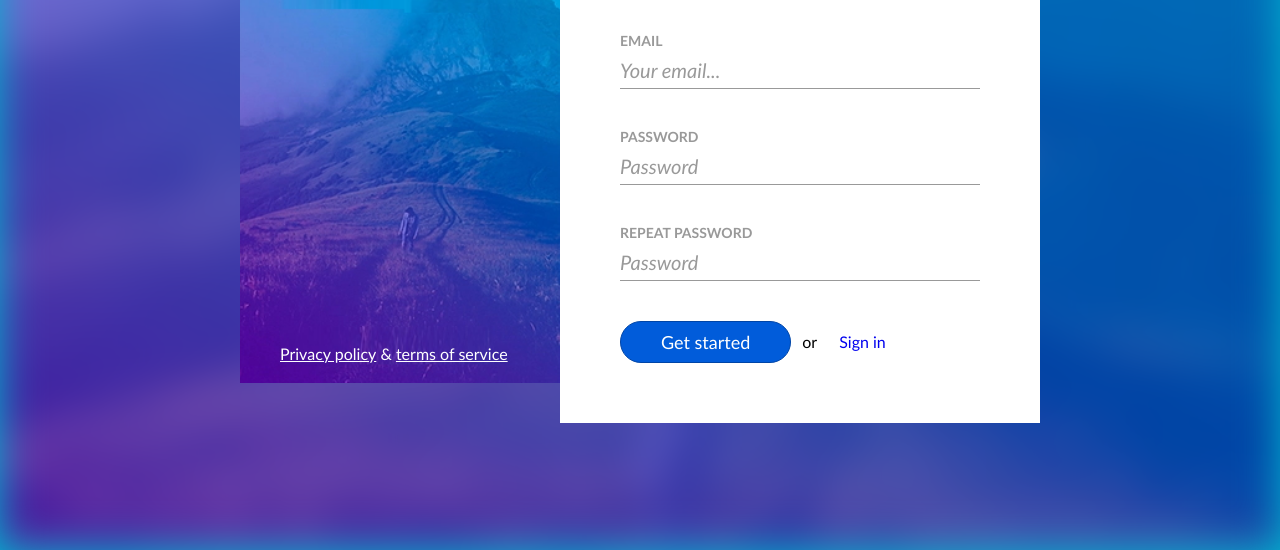
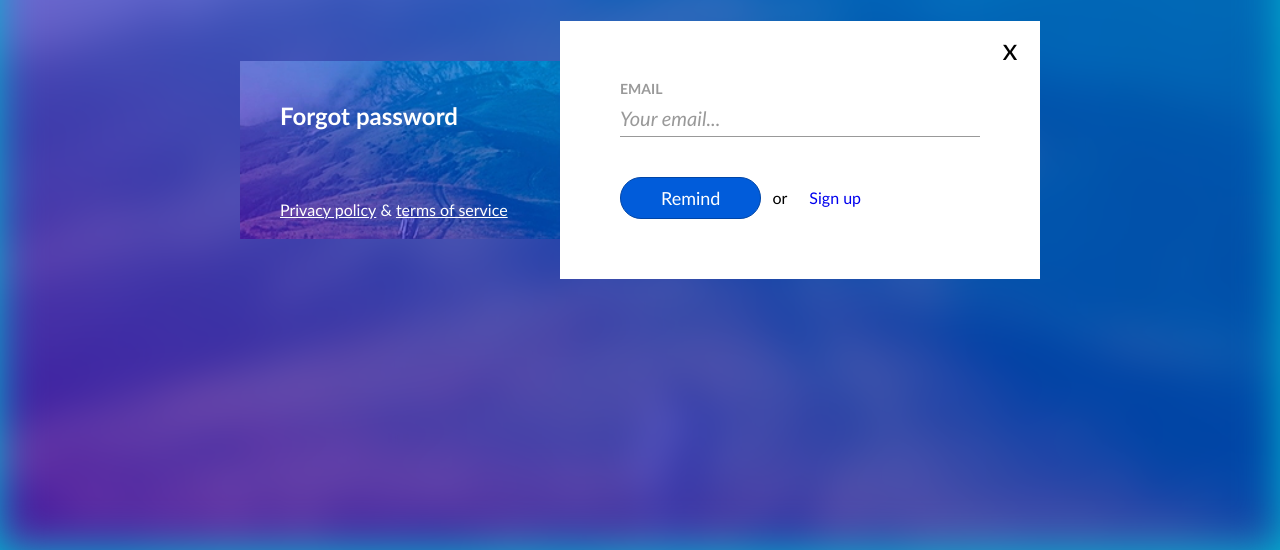
Before and after one commit to Atru8729/6-sign-up, a plain HTML site: page forgot-password/index.html in a window 1280 px wide. Shown: the part 250-800 px from the top of the page. Drawn offline with Linux system fonts and the light colour scheme.

Commit message:
Final edition

```diff
--- a/css/form.css
+++ b/css/form.css
@@ -1,86 +1,3 @@
-body,
-body * {
-    margin: 0;
-    padding: 0;
-    vertical-align: top;
-    box-sizing: border-box;
-    font-family: 'Gill Sans', 'Gill Sans MT', Calibri, 'Trebuchet MS', sans-serif;
-}
-
-body {
-    background-color: #00b4d0;
-}
-
-.background {
-    background-image: url(../img/hill.jpg);
-    background-repeat: no-repeat;
-    background-size: cover;
-    background-position: center;
-    height: 100vh;
-    filter: blur(20px);
-}
-
-.container {
-    display: inline-block;
-    width: 800px;
-    position: absolute;
-    top: 50%;
-    left: 50%;
-    transform: translate(-50%, -50%);
-}
-
-.left-column {
-    width: 40%;
-    float: left;
-    padding: 40px;
-    color: #fff;
-    background-color: #4c46a5;
-    background-image: url(../img/hill.jpg);
-    background-repeat: no-repeat;
-    background-size: cover;
-    background-position: center;
-    position: absolute;
-    top: 40px;
-    bottom: 40px;
-}
-
-.main-title {
-}
-
-.bottom-links {
-    position: absolute;
-    bottom: 20px;
-    left: 40px;
-    right: 40px;
-}
-
-.bottom-links > a {
-    color: #fff;
-}
-
-.bottom-links > span {
-}
-
-.right-column {
-    width: 60%;
-    padding: 60px;
-    float: right;
-    background-color: #fff;
-    position: relative;
-}
-
-.close {
-    display:inline-block;
-    width: 60px;
-    height: 60px;
-    text-align: center;
-    font-size: 30px;
-    line-height: 54px;
-    position: absolute;
-    top: 0;
-    right: 0;
-}
-
 .form {
 display: inline-block;
 width: 100%;
@@ -114,6 +31,18 @@ input {
     border-bottom: 1px solid #999;
 }
 
+::placeholder{
+    color: #999;
+    font-style: italic;
+}
+
+input:focus {
+    background-color: yellow;
+}
+
+input:focus-visible {
+    outline-color: red;
+}
 button {
     float:left;
     padding: 10px 40px;
@@ -125,20 +54,7 @@ button {
     border-radius: 21px;
 }
 
-.form-row > span {
-    float: left;
-    padding: 11px;
-    line-height: 20px;
+button:hover {
+    background-color: #0c3c80;
+    cursor: pointer;
 }
-
-.form-row > a {
-    float: left;
-    text-decoration: none;
-    padding: 11px;
-    line-height: 20px;
-}
-
-.form-row > a :hover{
-    text-decoration: underline;
-    color: red;
-}
--- a/css/main.css
+++ b/css/main.css
@@ -81,67 +81,6 @@ body {
     right: 0;
 }
 
-.form {
-display: inline-block;
-width: 100%;
-}
-
-.form-row {
-    display:inline-block;
-    width: 100%;
-}
-
-.form-row + .form-row {
-    margin-top: 40px;
-}
-
-label {
-    display: inline-block;
-    width: 100%;
-    color: #999;
-    text-transform: uppercase;
-    font-weight: bold;
-    font-size: 14px;
-    line-height: 15px;
-}
-
-input {
-    display: inline-block;
-    width: 100%;
-    font-size: 20px;
-    line-height: 1.8em;
-    border: none;
-    border-bottom: 1px solid #999;
-}
-
-::placeholder {
-    color: #999;
-    font-style: italic;
-}
-
-input:focus{
-    background-color: yellow;
-}
-
-input:focus-visible{
-    outline-color: red;
-}
-
-button {
-    float:left;
-    padding: 10px 40px;
-    background-color: #015cda;
-    border:1px solid #0045a7;
-    color: #fff;
-    font-size: 18px;
-    line-height: 20px;
-    border-radius: 21px;
-}
-
-button:hover {
-    background-color: red;
-}
-
 .form-row > span {
     float: left;
     padding: 11px;
@@ -150,7 +89,12 @@ button:hover {
 
 .form-row > a {
     float: left;
+    padding: 11px;
     text-decoration: none;
-    padding: 11px;
     line-height: 20px;
 }
+
+.form-row > a:hover {
+    text-decoration: underline;
+    color: red;
+}
--- a/forgot-password/index.html
+++ b/forgot-password/index.html
@@ -1,5 +1,6 @@
 <!DOCTYPE html>
 <html lang="en">
+
 <head>
     <meta charset="UTF-8">
     <meta http-equiv="X-UA-Compatible" content="IE=edge">
@@ -14,7 +15,7 @@
     <div class="background"></div>
     <main class="container">
         <div class="left-column">
-            <h2 class="main-title">Sign up</h2>
+            <h2 class="main-title">Forgot password</h2>
             <footer class="bottom-links">
                 <a href="#">Privacy policy</a>
                 <span>&</span>
@@ -25,25 +26,13 @@
             <div class="close">x</div>
                     <form class="form">
                         <div class="form-row">
-                            <label for="username">Username</label>
-                            <input id="username" type="text" placeholder="Your username..." required>
-                        </div>
-                        <div class="form-row">
                             <label for="email">Email</label>
                             <input id="email "type="email" placeholder="Your email..." required>
                         </div>
                         <div class="form-row">
-                            <label for="pass">Password</label>
-                            <input id="pass"type="password" placeholder="Password" required>
-                        </div>
-                        <div class="form-row">
-                            <label for="repass">Repeat password</label>
-                            <input id="repass"type="password" placeholder="Password" required>
-                        </div>
-                        <div class="form-row">
-                            <button type="submit">Get started</button>
+                            <button type="submit">Remind</button>
                             <span>or</span>
-                            <a href="#">Sign in</a>
+                            <a href="../">Sign up</a>
                         </div>
                     </form>
         </div>
```
Also changed, not shown: index.html (+2 -1 lines), sign-in/index.html (+5 -12 lines).
